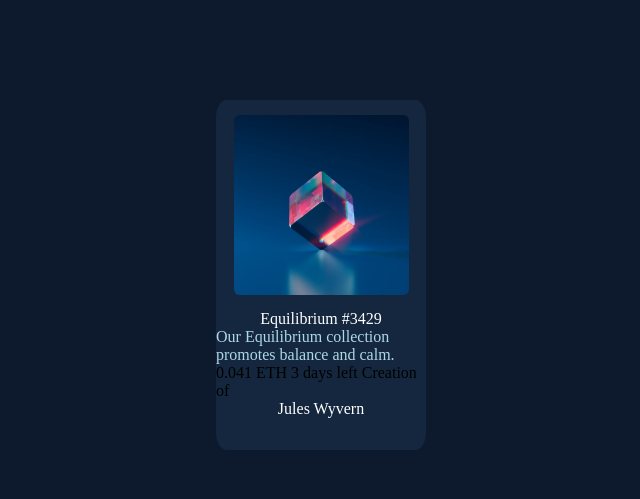
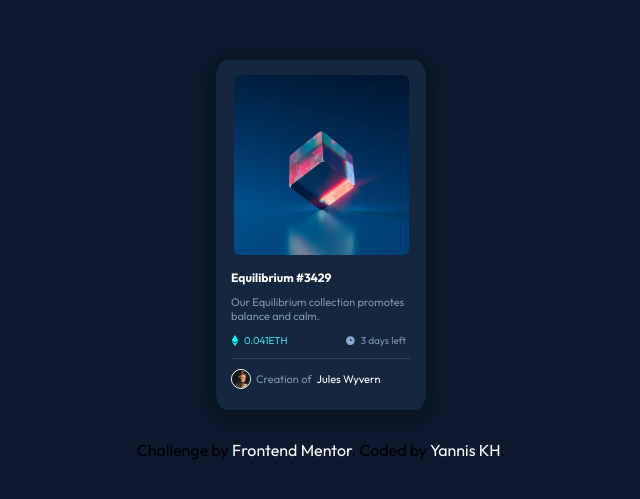
Before and after one commit to yanniss-15/nft-card, a plain HTML site: page index.html in a window 1280 px wide. Shown: the part 125-624 px from the top of the page, without its empty margins (319-959 px from the left). Drawn offline with Linux system fonts and the light colour scheme; a web font is replaced by a local one.

Commit message:
nft card finished

```diff
--- a/index.html
+++ b/index.html
@@ -6,6 +6,9 @@
 
   <link rel="icon" type="image/png" sizes="32x32" href="./images/favicon-32x32.png">
   <link rel="stylesheet" href="style.css">
+  <link rel="preconnect" href="https://fonts.googleapis.com">
+  <link rel="preconnect" href="https://fonts.gstatic.com" crossorigin>
+  <link href="https://fonts.googleapis.com/css2?family=Outfit:wght@100..900&family=Roboto:ital,wght@0,100;0,300;0,400;0,500;0,700;0,900;1,100;1,300;1,400;1,500;1,700;1,900&family=Sarina&display=swap" rel="stylesheet">
 
   <title>Frontend Mentor | NFT preview card component</title>
 
@@ -19,16 +22,31 @@
 
       <p class="card-content-lightblue-text">Our Equilibrium collection promotes balance and calm.</p>
 
-      0.041 ETH
-      3 days left
+      <div class="card-content-desc">
 
-      Creation of <p class="card-content-white-title">Jules Wyvern</p>
+        <div class="card-content-eth-icon-text">
+          <svg viewBox="0 0 11 18" xmlns="http://www.w3.org/2000/svg" class="eth-icon"><path d="M11 10.216 5.5 18 0 10.216l5.5 3.263 5.5-3.262ZM5.5 0l5.496 9.169L5.5 12.43 0 9.17 5.5 0Z" fill="#00FFF8"/></svg><p class="card-content-eth">0.041ETH</p>
+        </div>
+
+        <div class="card-content-days-icon-text">
+          <svg viewBox="0 0 17 17" xmlns="http://www.w3.org/2000/svg" class="clock-icon"><path d="M8.305 2.007a6.667 6.667 0 1 0 0 13.334 6.667 6.667 0 0 0 0-13.334Zm2.667 7.334H8.305a.667.667 0 0 1-.667-.667V6.007a.667.667 0 0 1 1.334 0v2h2a.667.667 0 0 1 0 1.334Z" fill="#8BACD9"/></svg><p class="card-content-days">3 days left</p>
+        </div>
+
+      </div>
+
+      <div class="line"></div>
+
+      <div class="name-creator">
+        <img src="images/image-avatar.png" id="avatar"><p class="card-content-creationof">Creation of </p><p class="card-content-white-name">Jules Wyvern</p>
+      </div>
+
     </article>
   </section>
 
-  <!-- <div class="attribution">
+  <div class="attribution">
     Challenge by <a href="https://www.frontendmentor.io?ref=challenge" target="_blank">Frontend Mentor</a>.
     Coded by <a href="#">Yannis KH</a>.
-  </div> -->
+  </div>
+
 </body>
 </html>
--- a/style.css
+++ b/style.css
@@ -2,6 +2,7 @@
     margin: 0;
     padding: 0;
     box-sizing: border-box;
+    font-family: 'Outfit';
 }
 
 body {
@@ -19,26 +20,127 @@ body {
     display: flex;
     background-color: #15273F;
     border-radius: 5%;
+    box-shadow: 0px 5px 10px 10px #0B1524;
 }
 
 .card-content {
     display: flex;
     flex-direction: column;
-    align-items: center;
 }
+
+/*Card image*/
 
 .card-content > img {
     height: 210px;
     width: 205px;
     padding: 15px;
     border-radius: 10%;
+    align-self: center;
 }
+
+/*Card white title and blue text content*/
 
 .card-content-white-title {
     color:white;
-    font-weight: 100;
+    font-weight: bold;
+    font-size: 12px;
+    padding-left: 15px;
+    padding-bottom: 5px;
 }
 
 .card-content-lightblue-text {
-    color:lightblue;
+    color:#8094B0;
+    padding-left: 15px;
+    font-size: 11px;
+    padding-top: 5px;
 }
+
+/*ETH and days left infos*/
+
+.card-content-desc {
+    display:flex;
+    padding-left: 15px;
+    padding-right: 20px;
+    justify-content: space-between;
+    padding-top: 10px;
+    padding-bottom: 10px;
+}
+
+.card-content-eth-icon-text {
+    display: flex;
+    align-items: center;
+    gap: 5px;
+}
+
+.card-content-eth {
+    color: #34DFE5;
+    font-size: 10px;
+}
+
+.eth-icon {
+    width: 8px;
+    height: 11px;
+}
+
+.card-content-days-icon-text {
+    display: flex;
+    align-items: center;
+    gap: 5px;
+}
+
+.card-content-days {
+    font-size: 10px;
+    color: #8094B0;
+}
+
+.clock-icon {
+    width: 11px;
+    height: 15px;
+}
+
+/*Line*/
+
+.line {
+    border-bottom: 1px solid;
+    border-color: #8094b041;
+    width: 85%;
+    align-self: center;
+}
+
+/*Avatar and name of creator*/
+
+.name-creator {
+    display: flex;
+    align-items: center;
+    padding-left: 15px;
+    gap: 5px;
+    padding-top: 10px;
+}
+
+.card-content-creationof {
+    color:#8094b0;
+    font-size: 11px;
+}
+
+#avatar {
+    height: 20px;
+    width: 20px;
+    border: 1px solid;
+    border-color: white;
+    border-radius: 20px;
+}
+
+.card-content-white-name {
+    color: white;
+    font-size: 11px;
+}
+
+.attribution {
+
+    padding: 30px;
+}
+
+.attribution > a {
+    text-decoration: none;
+    color: white;
+}
```
